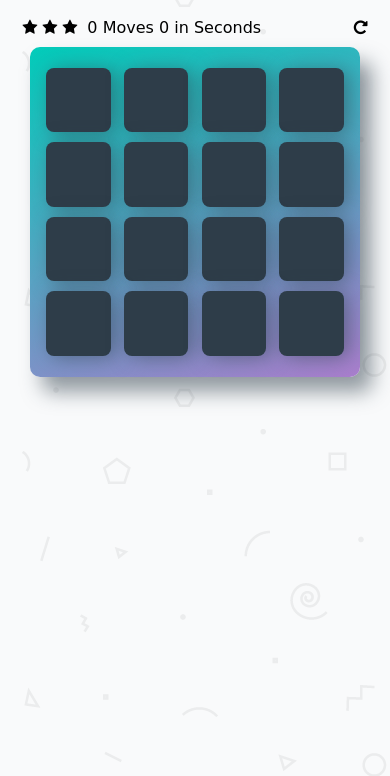
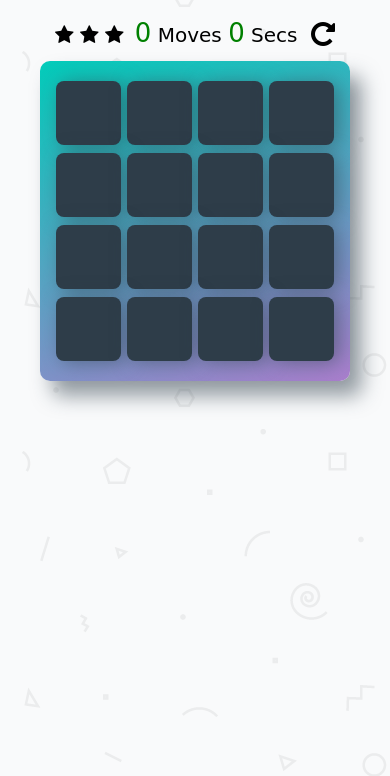
Before and after one commit to MagicMart/memory-game-cards, a plain HTML site: page index.html in a window 390 px wide. Shown: the part 68-844 px from the top of the page. Drawn offline with Linux system fonts and the light colour scheme; a web font is replaced by a local one.

Commit message:
refactor: Change the appearance of the score panel

```diff
--- a/css/app.css
+++ b/css/app.css
@@ -91,8 +91,15 @@ h1 {
 
 .score-panel {
     text-align: left;
+    font-size: 1.25em;
     width: 345px;
     margin-bottom: 10px;
+
+}
+
+span {
+    color: green;
+    font-size: 1.30em;
 }
 
 .score-panel .stars {
@@ -109,16 +116,21 @@ h1 {
 
 .score-panel .restart {
     float: right;
+    font-size: 28px;
     cursor: pointer;
+
 }
 
 @media screen and (max-width: 536px){
     .deck {
-        width: 330px;
-        min-height: 330px;
+        width: 310px;
+        min-height: 320px;
         padding:16px;
     }
 
+    .score-panel {
+        width: 280px;
+    }
 
     .deck .card {
         width: 64.5px;
--- a/index.html
+++ b/index.html
@@ -41,7 +41,7 @@
                <li><i class="fa fa-star"></i></li>
             </ul>
             <span class="moves">0</span> Moves
-            <span class="seconds">0</span> in Seconds
+            <span class="seconds">0</span> Secs
             <div class="restart">
                <i class="fa fa-repeat"></i>
             </div>
```
